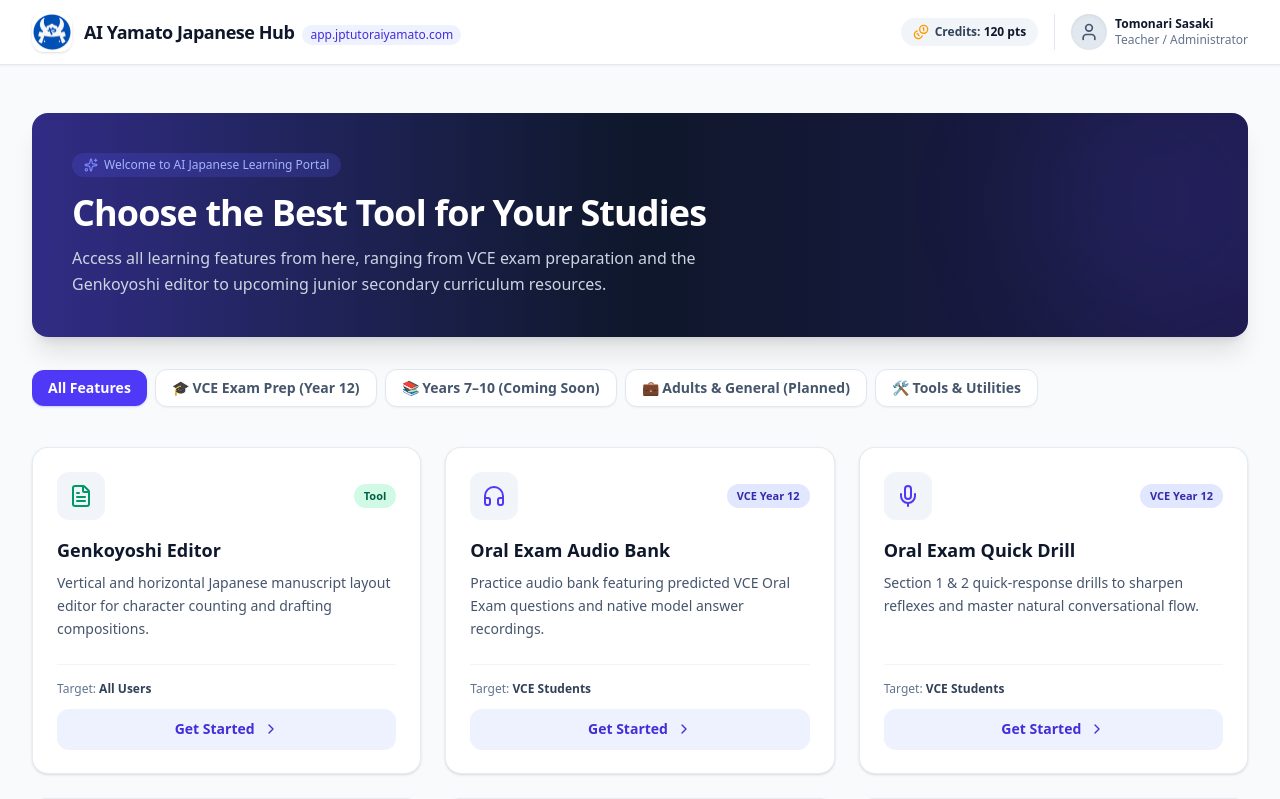
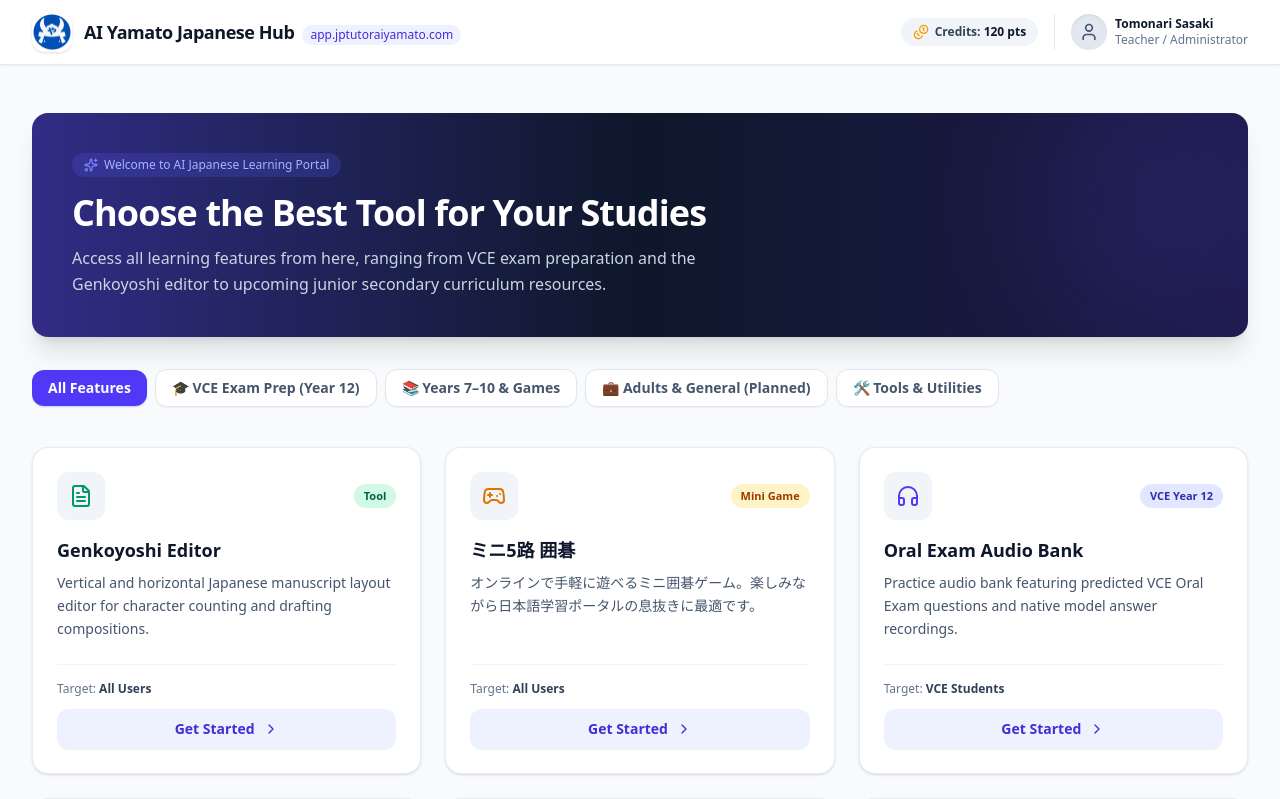
Before and after one commit to tsskservice-hub/app, a React (Vite) app: page / in a window 1280 px wide. Shown: the top 799 px of the page. Built offline with nearby package versions, Linux system fonts and the light colour scheme.

Commit message:
igo on home

```diff
--- a/src/home.jsx
+++ b/src/home.jsx
@@ -13,13 +13,14 @@ import {
   User,
   Coins,
   ChevronRight,
-  Lock
+  Lock,
+  Gamepad2
 } from 'lucide-react';
 
 export default function AppHub() {
   const [activeTab, setActiveTab] = useState('all');
 
-  // 機能カードのデータ定義（Genkoyoshi Editorのリンクを '/editor' に設定）
+  // 機能カードのデータ定義（ミニ5路 囲碁のカードを追加）
   const features = [
     {
       id: 'genkou',
@@ -30,6 +31,18 @@ export default function AppHub() {
       description: 'Vertical and horizontal Japanese manuscript layout editor for character counting and drafting compositions.',
       icon: <FileText className="w-6 h-6 text-emerald-600" />,
       link: '/editor',
+      status: 'available',
+      target: 'All Users'
+    },
+    {
+      id: 'game-igo',
+      title: 'ミニ5路 囲碁',
+      category: 'junior',
+      badge: 'Mini Game',
+      badgeColor: 'bg-amber-100 text-amber-800',
+      description: 'オンラインで手軽に遊べるミニ囲碁ゲーム。楽しみながら日本語学習ポータルの息抜きに最適です。',
+      icon: <Gamepad2 className="w-6 h-6 text-amber-600" />,
+      link: '/game-igo',
       status: 'available',
       target: 'All Users'
     },
@@ -216,7 +229,7 @@ export default function AppHub() {
                 : 'bg-white text-slate-600 hover:bg-slate-100 border border-slate-200'
             }`}
           >
-            📚 Years 7–10 (Coming Soon)
+            📚 Years 7–10 & Games
           </button>
           <button
             onClick={() => setActiveTab('adult')}
```
